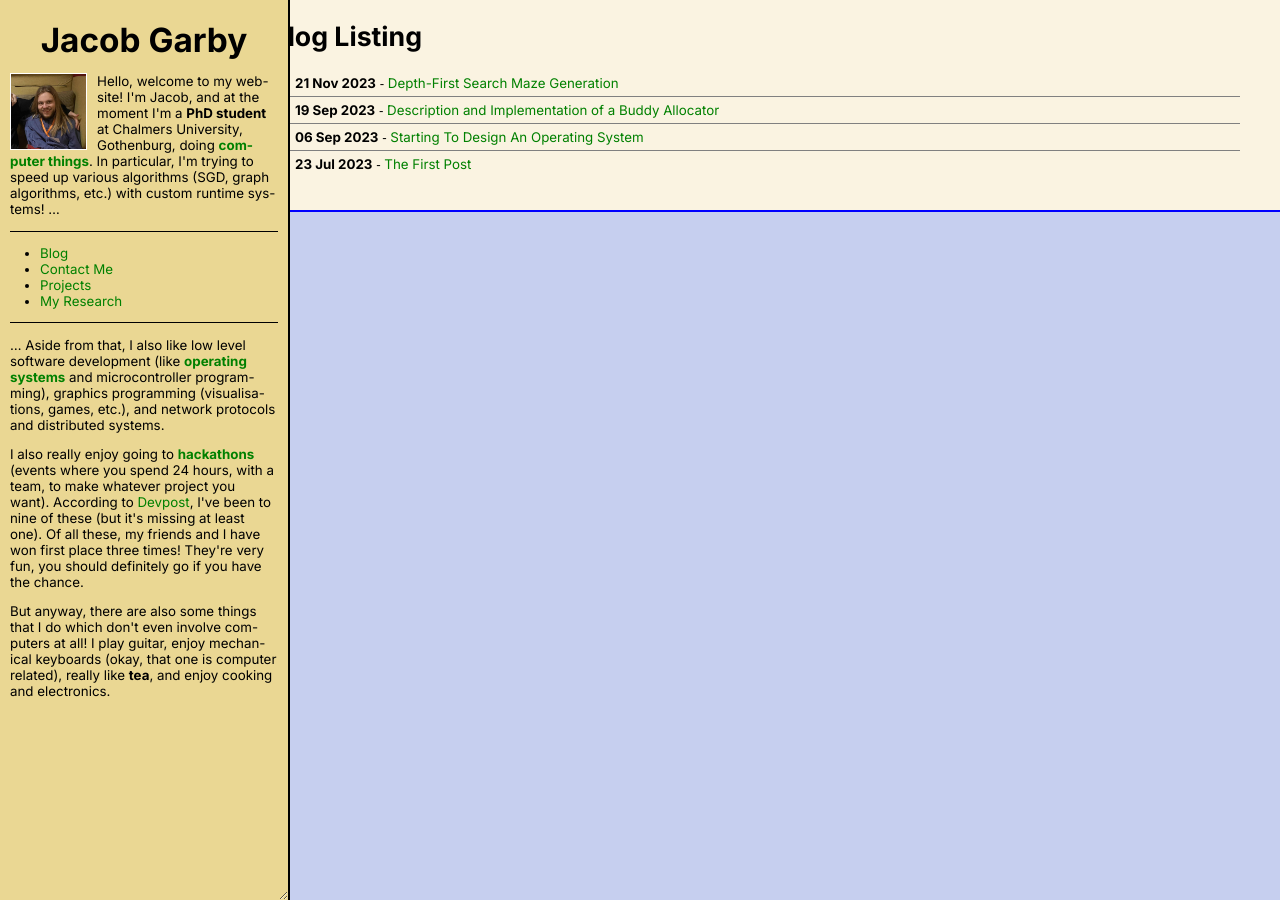
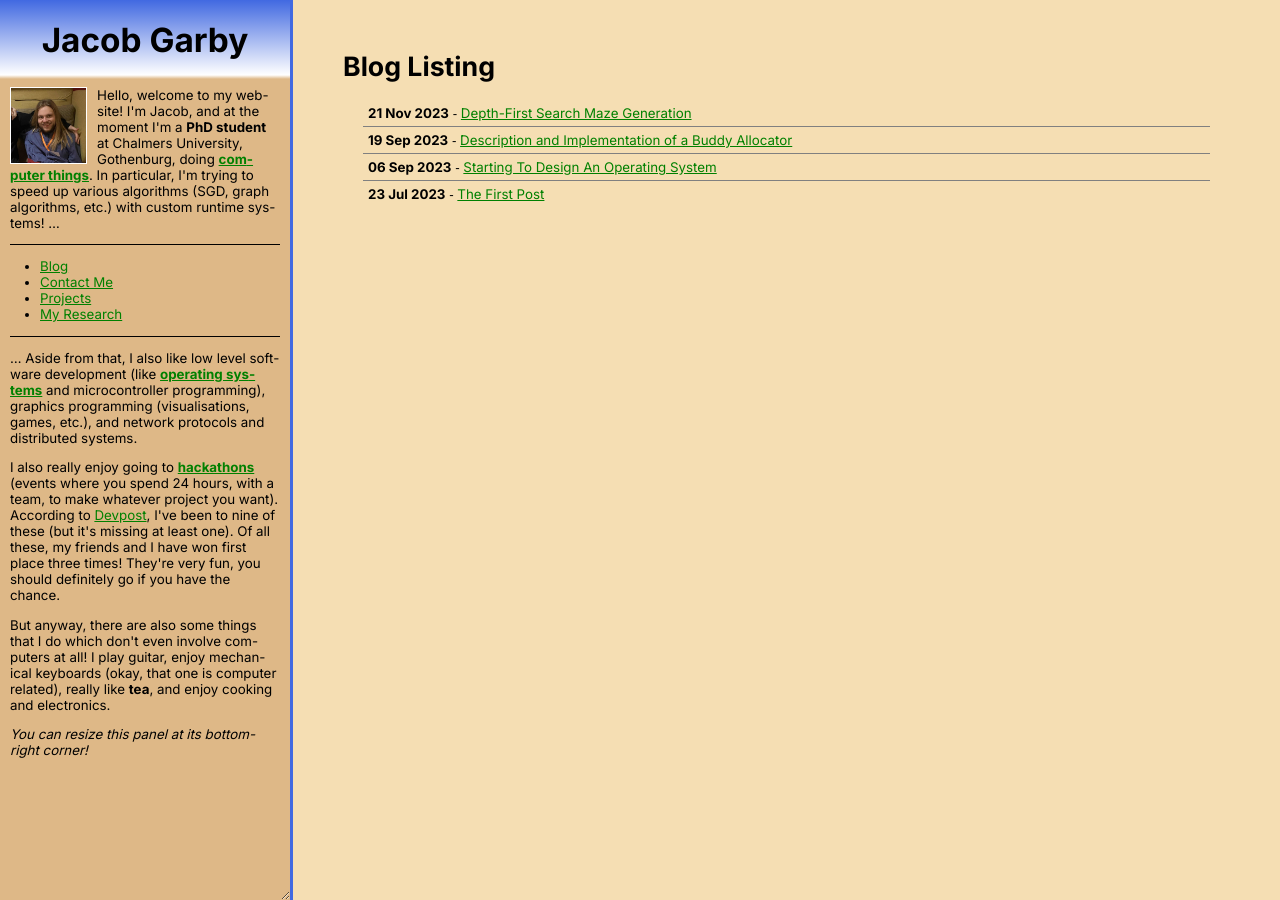
Before and after one commit to j4cobgarby/j4cobgarby.github.io, a Jekyll site: the page built from index.html, in a window 1280 px wide. Built offline with Jekyll 4.4.1, drawn with Linux system fonts in a browser that asks for light colours.

Commit message:
adjustments to css :)

```diff
--- a/_layouts/default.html
+++ b/_layouts/default.html
@@ -7,10 +7,17 @@
         <link href="https://fonts.googleapis.com/css2?family=Inter:wght@400;700;800&display=swap" rel="stylesheet">
         <title>Jacob Garby - {{ page.title }}</title>
         <link rel="stylesheet" href="/assets/css/style.css">
+
+        <script>
+            function hide_sidebar() {
+                document.getElementById("sidebar").setAttribute("hidden", true);
+            }
+        </script>
     </head>
 
     <body lang="en-GB">
-        <div class="sidebar">
+        <div class="container">
+        <div id="sidebar" class="sidebar">
             <h1 class="bigtitle">Jacob Garby</h1>
             <img class="icon" src="/assets/img/just me.jpg" alt="Me at Royal Hackaway 2024">
             <p class="intro">
@@ -30,9 +37,16 @@
             I also really enjoy going to <a href="/projects.html#hackathons" alt="See my hackathon projects!"><b>hackathons</b></a> (events where you spend 24 hours, with a team, to make whatever project you want). According to <a href="https://devpost.com/j4cobgarby">Devpost</a>, I've been to nine of these (but it's missing at least one). Of all these, my friends and I have won first place three times! They're very fun, you should definitely go if you have the chance.
             </p><p>
             But anyway, there are also some things that I do which don't even involve computers at all! I play guitar, enjoy mechanical keyboards (okay, that one is computer related), really like <b>tea</b>, and enjoy cooking and electronics.
+            </p>
+            <p>
+            <i>You can resize this panel at its bottom-right corner!</i>
+            </p>
         </div>
         <div class="content">
+        <div class="contentInner">
             {{ content }}
+        </div>
+        </div>
         </div>
     </body>
 </html>
--- a/assets/css/style.css
+++ b/assets/css/style.css
@@ -1,11 +1,14 @@
 @import url('/assets/css/highlight.css');
+
+html, body {
+    height: 100%;
+}
 
 body {
     background-color: #c6cfef;
     font-family: 'Inter', sans-serif;
     font-size: smaller;
     padding: 0;
-    padding-bottom: 50px;
     margin: 0;
 
     background-position: 0 0, 6.5pt 6.5pt;
@@ -26,7 +29,7 @@ h1.bigtitle {
     text-align: center;
     font-size: 25pt;
     font-weight: bold;
-    margin-bottom: 10pt;
+    margin-bottom: 20pt;
 
     color: black;
 
@@ -46,44 +49,56 @@ div.nav {
 
 a {
     color: green;
-    text-decoration: none;
 }
 
 a:hover {
-    text-decoration: underline;
+    color: limegreen;
 }
 
 div.sidebar {
-    height: 100%;
-    width: 290px;
-    border-right: 2px solid black;
-    position: fixed;
     z-index: 1;
-    top: 0;
-    left: 0;
-    background-color: #ead793;
+    background: linear-gradient(180deg, royalblue 0%, white 75px, burlywood 79px);
     overflow-x: hidden;
+
     padding: 10px;
     padding-top: 20px;
     -webkit-box-sizing: border-box; /* Safari/Chrome, other WebKit */
     -moz-box-sizing: border-box;    /* Firefox, other Gecko */
     box-sizing: border-box;         /* Opera/IE 8+ */
+
+    width: 290px;
+    max-width: 500px;
+    min-width: 150px;
     resize: horizontal;
+    height: 100%;
 }
 
 div.content {
-    margin: 0;
-    margin-left: 250px;
-    padding: 20px 20px;
-    background-color: #faf3e1;
-    border-bottom: 2px solid blue;
+    padding: 50px;
+    background-color: wheat;
+    border-left: 3px solid royalblue;
+    box-sizing: border-box;
+
+    flex: 1;
+    height: auto;
+    overflow: scroll;
+}
+
+div.contentInner {
+    max-width: 1000px;
+}
+
+div.container {
+    display: flex;
+    height: 100%;
 }
 
 pre.highlight {
-    border-left: 1.25pt solid black;
-    border-left-style: dashed;
-    padding-left: 10px;
+    border-left: 2pt dashed black;
+    border-right: 2pt dashed black;
+    padding: 10px;
     overflow: scroll;
+    background-color: white;
 }
 
 code {
@@ -107,7 +122,7 @@ li.post_list {
 }
 
 li.post_list:hover {
-    background-color: rgba(0, 0, 0, 0.091);
+    background-color: rgba(0, 0, 0, 0.07);
 }
 
 li.post_list:last-child {
```
Also changed, not shown: 10 other files.
